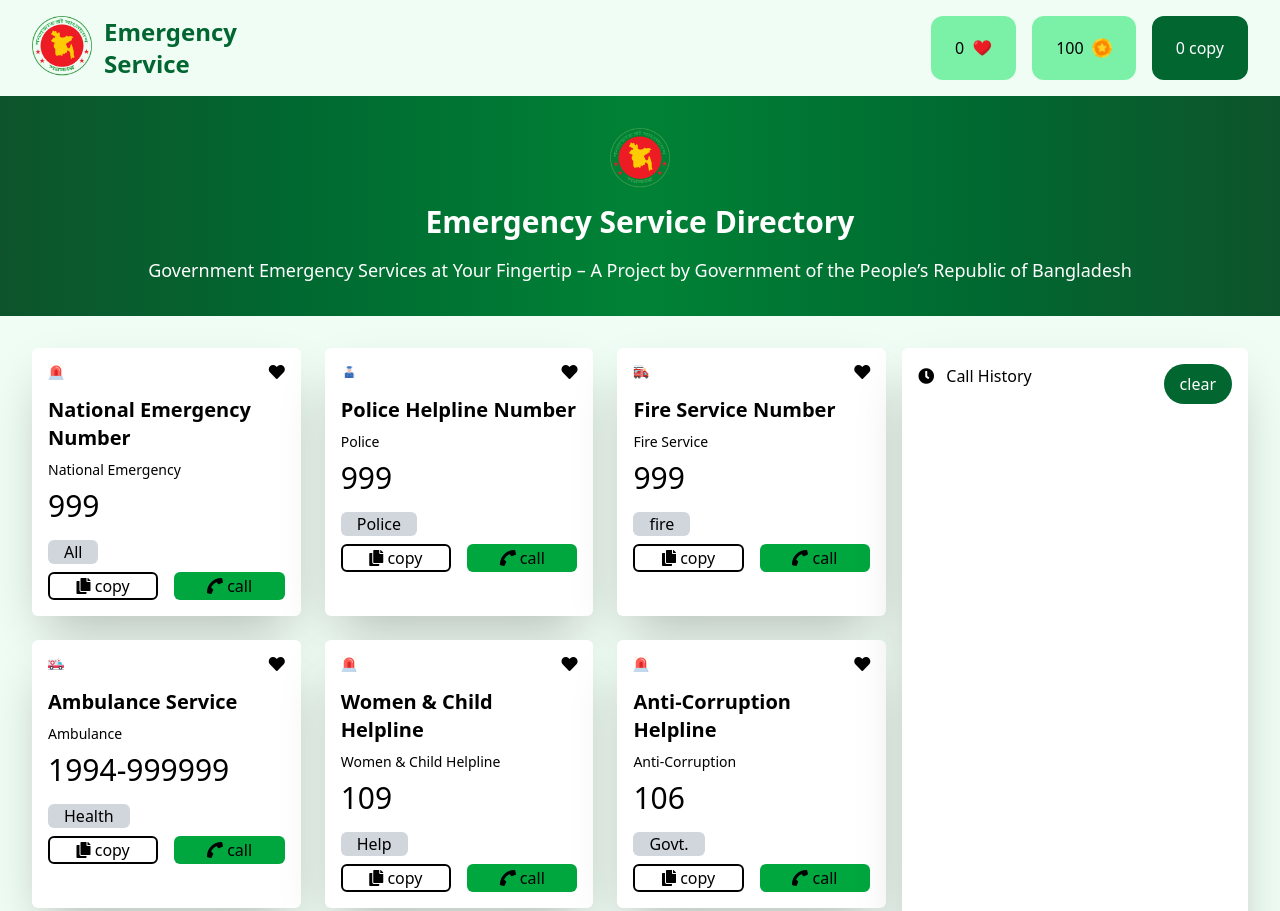
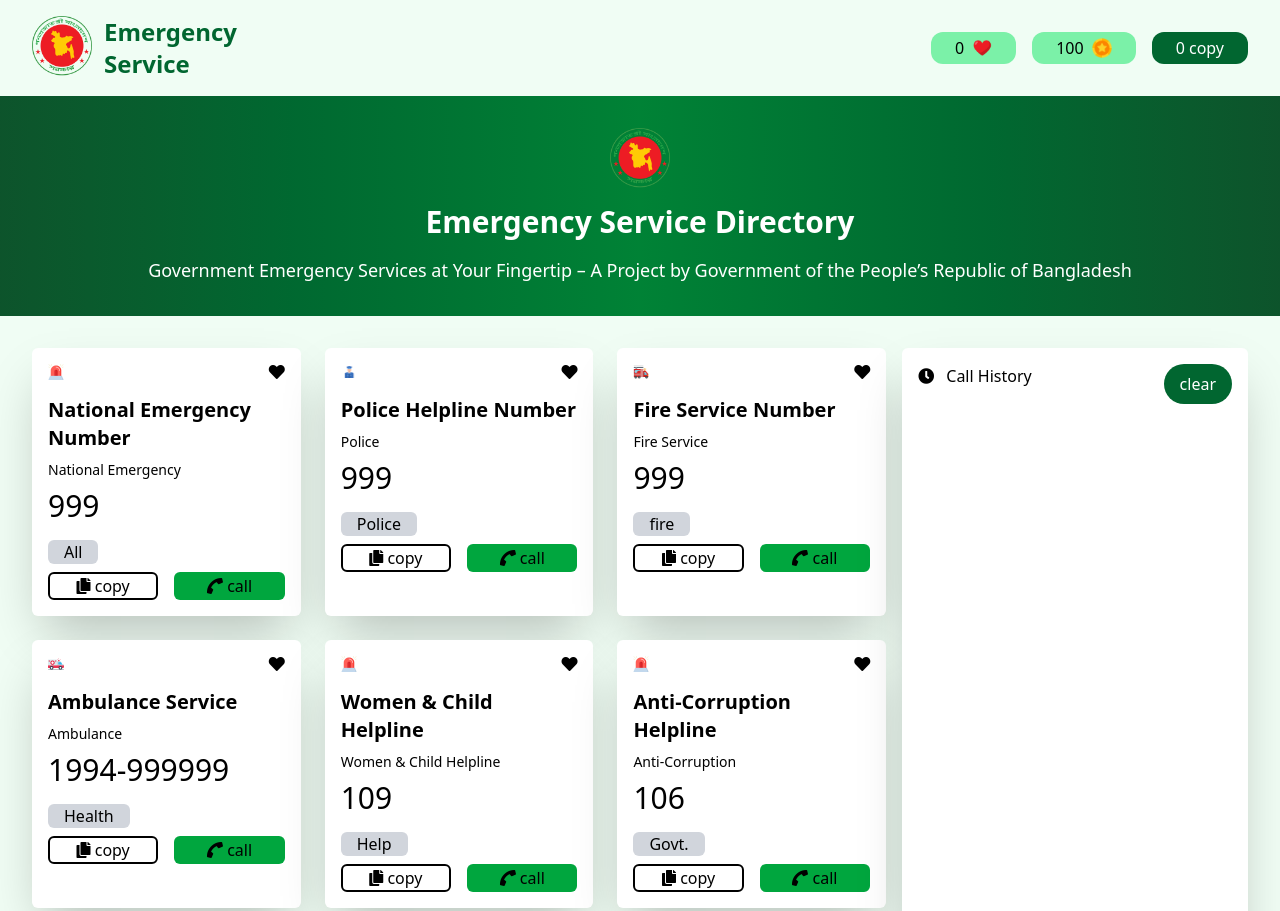
Before and after one commit to mehedii-hasann-00/js-practice, a plain HTML site: page index.html in a window 1280 px wide. Shown: the top 911 px of the page. Drawn offline with nearby package versions, Linux system fonts and the light colour scheme.

Commit message:
css bug fix

```diff
--- a/index.html
+++ b/index.html
@@ -10,13 +10,13 @@
 </head>
 
 <body class="bg-green-50">
-    <div class="grid grid-cols-2 my-4 mx-8">
+    <div class="flex justify-between my-4 mx-8 ">
         <div class="flex ">
             <img src="./assets/logo.png" alt="" class="h-15 w-15">
             <h2 class="ml-3 text-2xl font-semibold text-green-800">Emergency <br> Service</h2>
         </div>
-        <div class="flex justify-end gap-4">
-            <button class="bg-green-300 px-6  rounded-xl inline-flex items-center" > <span id="wish">0</span> <img src="./assets/heart.png"
+        <div class="flex justify-end gap-4 py-4">
+            <button class="bg-green-300 px-6  rounded-xl flex items-center" > <span id="wish">0</span> <img src="./assets/heart.png"
                     alt="" class="h-5 w-5 ml-2"></button>
             <button class="bg-green-300 px-6  rounded-xl flex items-center" ><span id="coins">100</span> <img src="./assets/coin.png" alt=""
                     class="h-5 w-5 ml-2"></button>
--- a/script.js
+++ b/script.js
@@ -26,11 +26,9 @@
         alert("Insufficient Coins..")
     }
 }
-
 function clear_history() {
     document.getElementById('history').innerHTML ='';
 }
-
 function handle_copy(btn) {
     const number = btn.parentElement.previousElementSibling.previousElementSibling.textContent;
     document.getElementById('copy_count').innerText = parseInt(document.getElementById('copy_count').innerText)+1;
```
